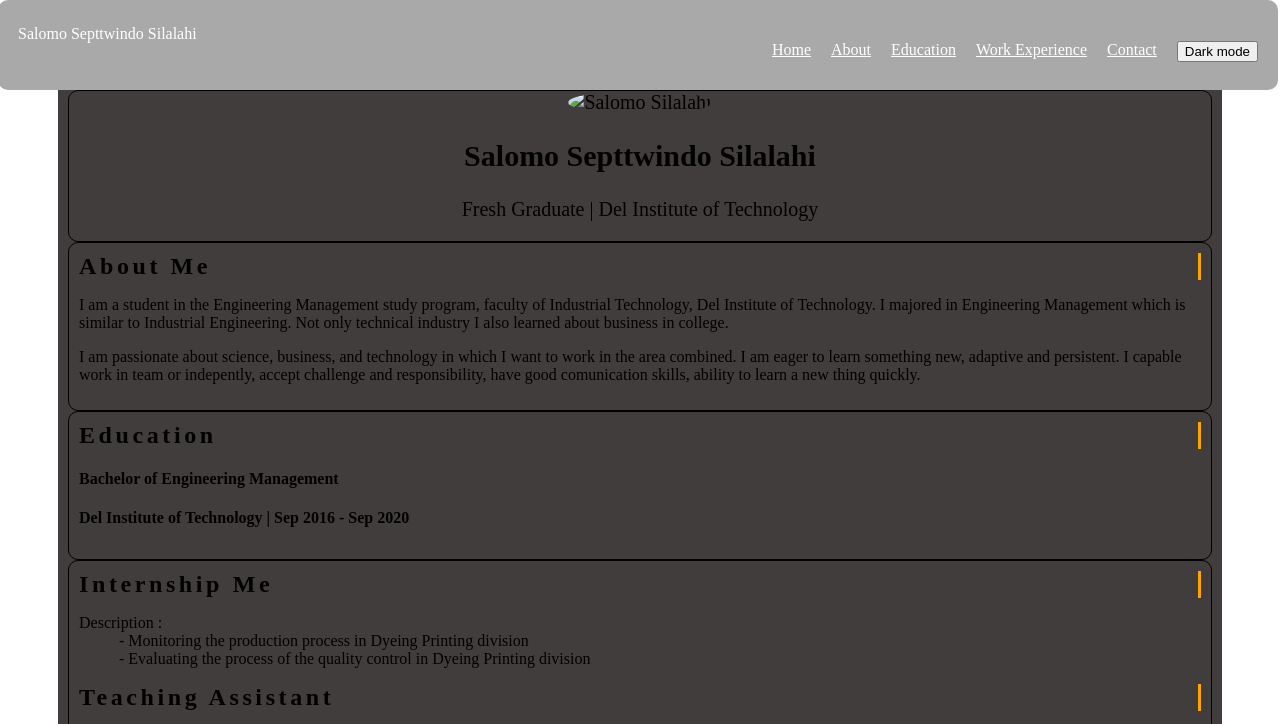
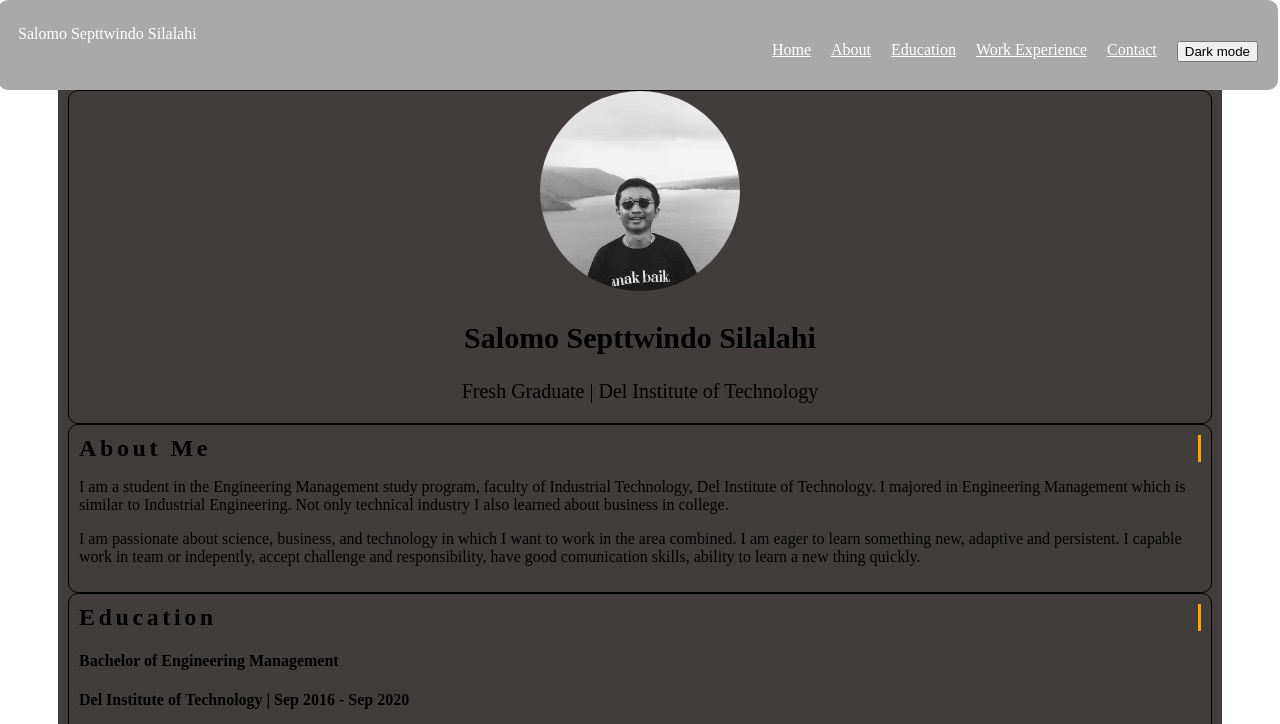
Before and after one commit to salomosilalahi/salomosilalahi.github.io, a plain HTML site: page index.html in a window 1280 px wide. Shown: the top 724 px of the page. Drawn offline with Linux system fonts and the light colour scheme.

Commit message:
Update index.html

```diff
--- a/index.html
+++ b/index.html
@@ -50,7 +50,7 @@
       <div class="content">
         <div class="profil">
           <section class="jumbotron">
-            <img src="Image/salomo.jpg" alt="Salomo Silalahi" width="200" class="rounded-circle" />
+            <img src="salomo.jpg" alt="Salomo Silalahi" width="200" class="rounded-circle" />
             <h1 class="display-4">Salomo Septtwindo Silalahi</h1>
             <p class="lead">Fresh Graduate | Del Institute of Technology</p>
           </section>
```
